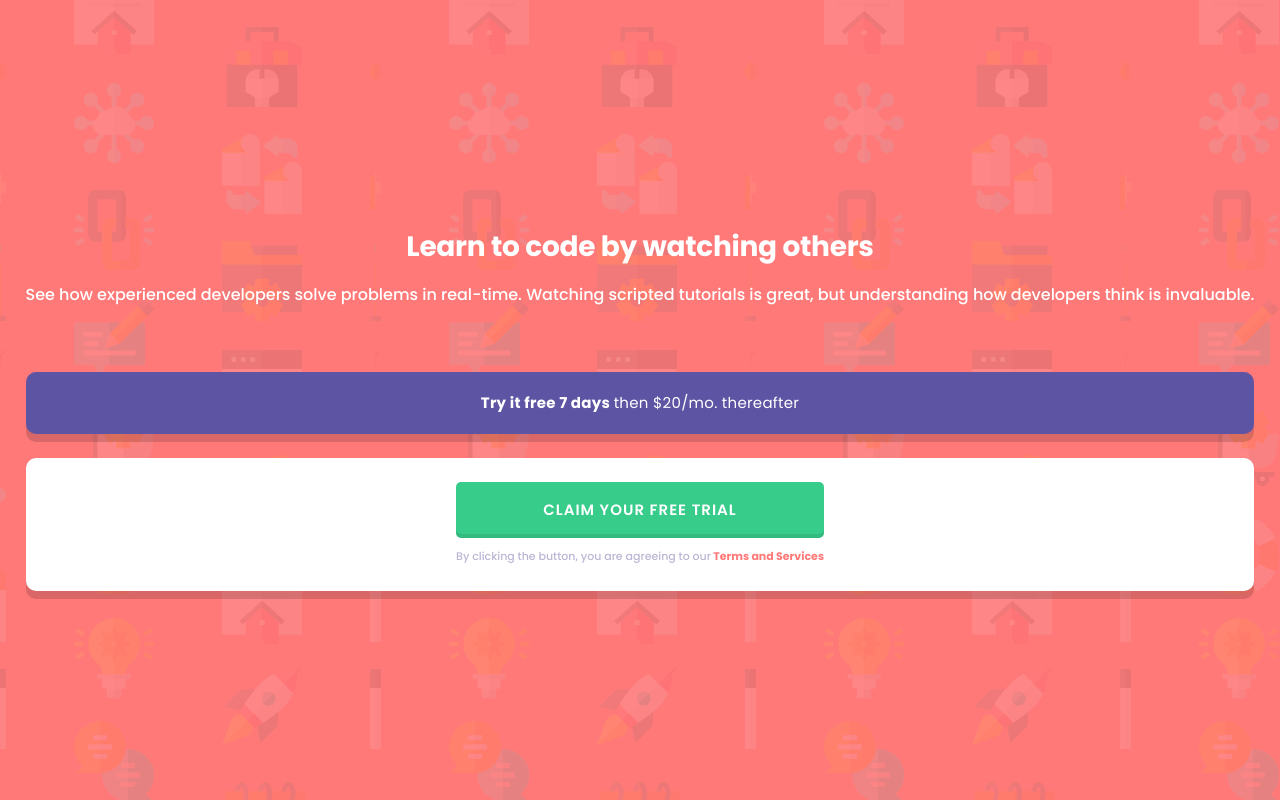
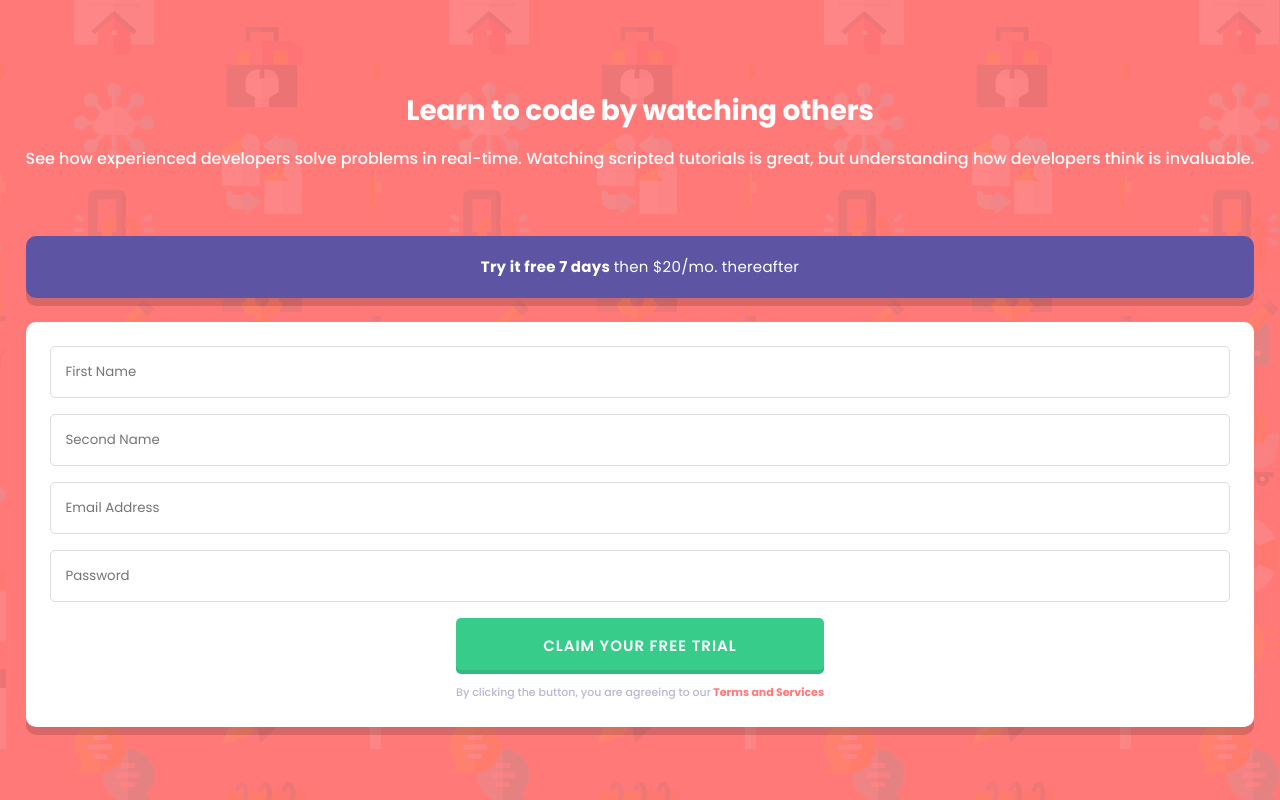
Before and after one commit to mariambuzaladze/Intro-component-with-sign-up-form, a React (Vite) app: page / in a window 1280 px wide. Built offline with nearby package versions, Linux system fonts and the light colour scheme.

Commit message:
add and style input element

```diff
--- a/src/components/Input/Input.jsx
+++ b/src/components/Input/Input.jsx
@@ -1,5 +1,5 @@
 import "./input.css";
 
-export default function Input() {
-  return;
+export default function Input({ placeholder }) {
+  return <input type="text" placeholder={placeholder} />;
 }
--- a/src/components/Input/input.css
+++ b/src/components/Input/input.css
@@ -0,0 +1,7 @@
+input {
+  width: 100%;
+  padding: 15px;
+  border-radius: 5px;
+  border: solid 1px #dedede;
+  background-color: #fff;
+}
--- a/src/components/SignUp/SignUp.jsx
+++ b/src/components/SignUp/SignUp.jsx
@@ -4,10 +4,10 @@ import Input from "../Input/Input";
 export default function SignUp() {
   return (
     <div className="sign-up">
-      <Input />
-      <Input />
-      <Input />
-      <Input />
+      <Input placeholder="First Name" />
+      <Input placeholder="Second Name" />
+      <Input placeholder="Email Address" />
+      <Input placeholder="Password" />
       <div className="button">
         <button>CLAIM YOUR FREE TRIAL</button>
         <p className="button-text">
```
